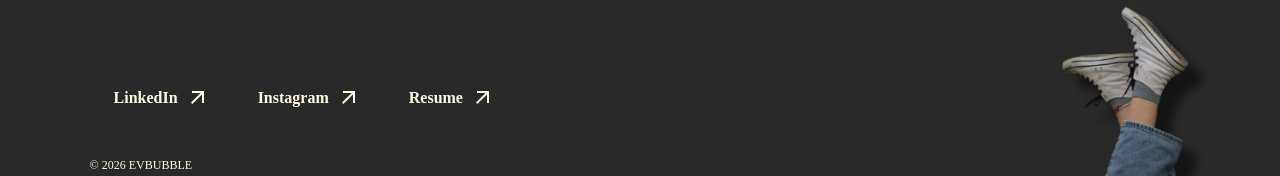
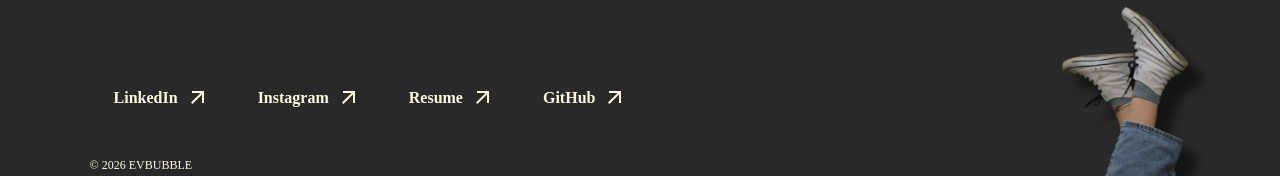
Before and after one commit to EvgeniaBabulkova/portfolio, a React (Vite) app: page / in a window 1280 px wide. Shown: the part 2392-2568 px from the top of the page. Built offline with nearby package versions, Linux system fonts and the light colour scheme; a web font is replaced by a local one.

Commit message:
cv and github update

```diff
--- a/src/data/site.ts
+++ b/src/data/site.ts
@@ -10,6 +10,7 @@ export const footerLinks: Link[] = [
   { text: "LinkedIn", link: "https://www.linkedin.com/in/evgenia-babulkova/" },
   { text: "Instagram", link: "https://www.instagram.com/ev_shots" },
   { text: "Resume", link: resumeLink },
+  { text: "GitHub", link: "https://github.com/EvgeniaBabulkova" },
 ];
 
 export const copyright: string = "© 2026 Evbubble";
```
Also changed, not shown: 1 other file (tests, documents, lock files or other folders).
